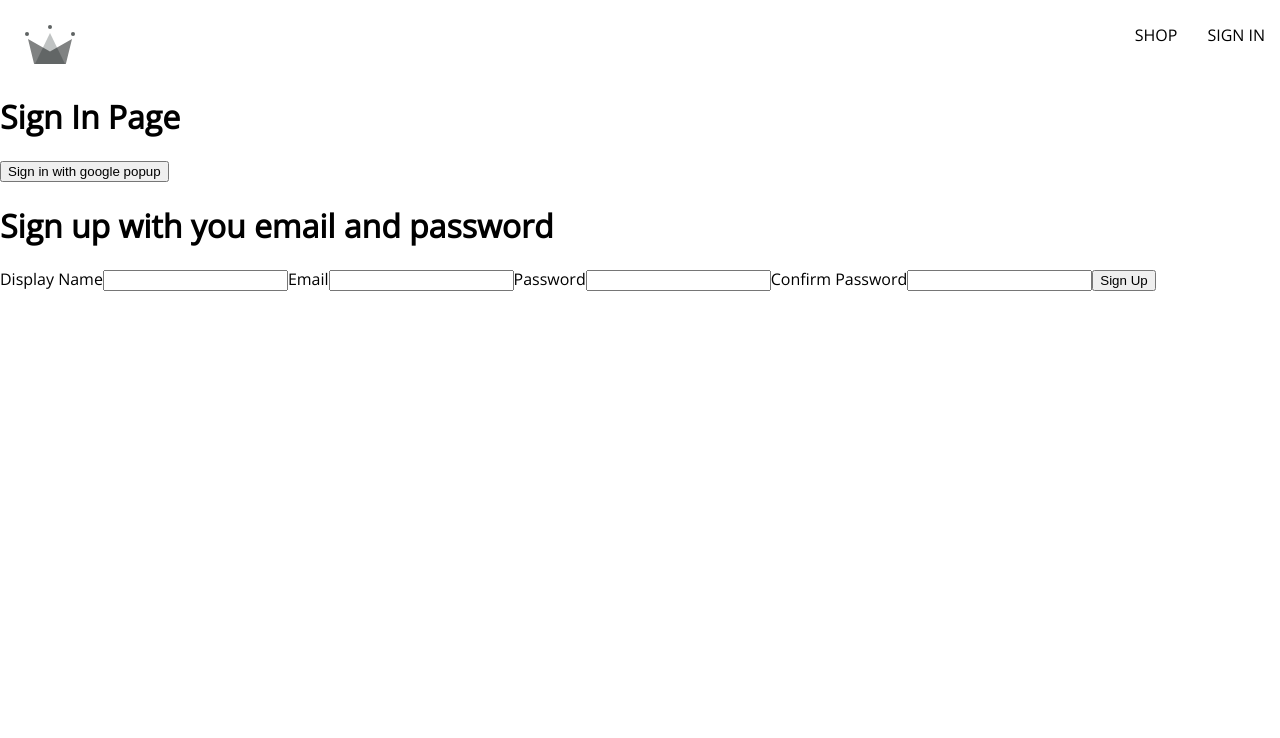
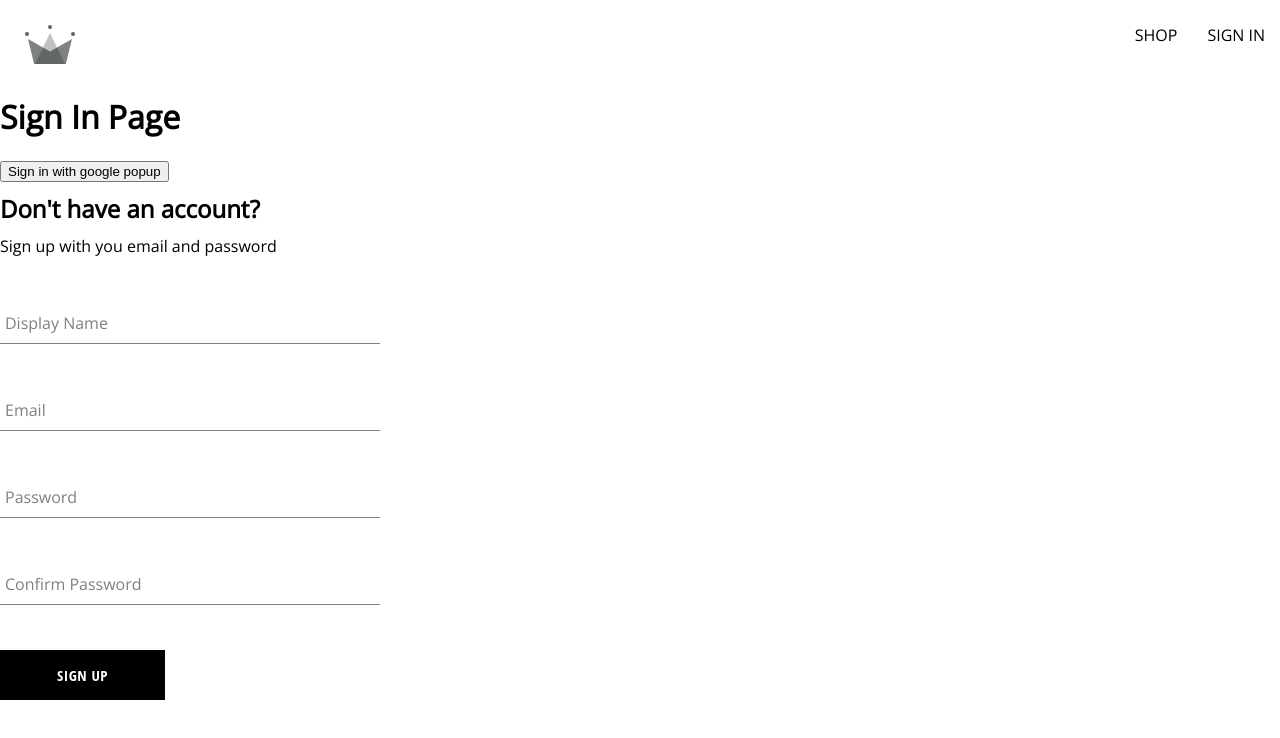
Before and after one commit to dmartin5150/crown, a React (Create React App) app: page /sign-in in a window 1280 px wide. Shown: the top 738 px of the page. Built offline with nearby package versions, Linux system fonts and the light colour scheme.

Commit message:
finished sign-up component

```diff
--- /dev/null
+++ b/src/components/button/button.jsx
@@ -0,0 +1,18 @@
+import './button.styles.scss';
+
+const BUTTON_TYPES_CLASSES = {
+  google: "google-sign-in",
+  inverted: "inverted",
+};
+
+const Button = ({ children, buttonType, ...otherProps }) => {
+  return (
+    <button
+      className={`button-container ${BUTTON_TYPES_CLASSES[buttonType]}`}
+      {...otherProps}
+    >
+      {children}
+    </button>
+  );
+};
+export default Button;
--- /dev/null
+++ b/src/components/button/button.styles.scss
@@ -0,0 +1,46 @@
+.button-container {
+    min-width: 165px;
+    width: auto;
+    height: 50px;
+    letter-spacing: 0.5px;
+    line-height: 50px;
+    padding: 0 35px 0 35px;
+    font-size: 15px;
+    background-color: black;
+    color: white;
+    text-transform: uppercase;
+    font-family: 'Open Sans Condensed';
+    font-weight: bolder;
+    border: none;
+    cursor: pointer;
+    display: flex;
+    justify-content: center;
+
+    &:hover {
+      background-color: white;
+      color: black;
+      border: 1px solid black;
+    }
+
+    &.google-sign-in {
+      background-color: #4285f4;
+      color: white;
+
+      &:hover {
+        background-color: #357ae8;
+        border: none;
+      }
+    }
+
+    &.inverted {
+      background-color: white;
+      color: black;
+      border: 1px solid black;
+
+      &:hover {
+        background-color: black;
+        color: white;
+        border: none;
+      }
+    }
+  }
--- /dev/null
+++ b/src/components/form-input/form-input.jsx
@@ -0,0 +1,19 @@
+import "./form-input.styles.scss";
+
+const FormInput = ({ label, ...otherProps }) => {
+  return (
+    <div className="group">
+      <input className="form-input" {...otherProps} />
+      {label && (
+        <label
+          className={`${
+            otherProps.value.length ? "shrink" : ""
+          } form-input-label`}
+        >
+          {label}
+        </label>
+      )}
+    </div>
+  );
+};
+export default FormInput;
--- /dev/null
+++ b/src/components/form-input/form-input.styles.scss
@@ -0,0 +1,54 @@
+$sub-color: grey;
+$main-color: black;
+
+@mixin shrinkLabel {
+  top: -14px;
+  font-size: 12px;
+  color: $main-color;
+}
+
+.group {
+  position: relative;
+  margin: 45px 0;
+
+  .form-input {
+    background: none;
+    background-color: white;
+    color: $sub-color;
+    font-size: 18px;
+    padding: 10px 10px 10px 5px;
+    display: block;
+    width: 100%;
+    border: none;
+    border-radius: 0;
+    border-bottom: 1px solid $sub-color;
+    margin: 25px 0;
+
+    &:focus {
+      outline: none;
+    }
+
+    &:focus ~ .form-input-label {
+      @include shrinkLabel();
+    }
+  }
+
+  input[type='password'] {
+    letter-spacing: 0.3em;
+  }
+
+  .form-input-label {
+    color: $sub-color;
+    font-size: 16px;
+    font-weight: normal;
+    position: absolute;
+    pointer-events: none;
+    left: 5px;
+    top: 10px;
+    transition: 300ms ease all;
+
+    &.shrink {
+      @include shrinkLabel();
+    }
+  }
+}
--- a/src/components/sign-up-form/sign-up-form.jsx
+++ b/src/components/sign-up-form/sign-up-form.jsx
@@ -1,8 +1,13 @@
+import FormInput from "../form-input/form-input";
 import { useState } from "react";
 import {
   createAuthUserWithEmailAndPassword,
   createUserDocumentFromAuth,
 } from "../../utils/firebase/firebase.utils";
+
+import Button from "../button/button";
+
+import './sign-up-form.styles.scss';
 
 const defaultFormFields = {
   displayName: "",
@@ -19,7 +24,7 @@
 
   const resetFormFields = () => {
     setFormFields(defaultFormFields);
-  }
+  };
 
   const handleSubmit = async (event) => {
     event.preventDefault();
@@ -45,7 +50,6 @@
         console.log("User creation encountered an error", error);
       }
     }
-
   };
 
   const handleChange = (event) => {
@@ -54,42 +58,43 @@
   };
 
   return (
-    <div>
-      <h1>Sign up with you email and password</h1>
+    <div className="sign-up-container">
+      <h2>Don't have an account?</h2>
+      <span>Sign up with you email and password</span>
       <form onSubmit={handleSubmit}>
-        <label htmlFor="">Display Name</label>
-        <input
+        <FormInput
+          label="Display Name"
           type="text"
           required
           onChange={handleChange}
           name="displayName"
           value={displayName}
         />
-        <label htmlFor="">Email</label>
-        <input
+        <FormInput
+          label="Email"
           type="email"
           required
           onChange={handleChange}
           name="email"
           value={email}
         />
-        <label htmlFor="">Password</label>
-        <input
+        <FormInput
+          label="Password"
           type="password"
           required
           onChange={handleChange}
           name="password"
           value={password}
         />
-        <label htmlFor="">Confirm Password</label>
-        <input
+        <FormInput
+          label="Confirm Password"
           type="password"
           required
           onChange={handleChange}
           name="confirmPassword"
           value={confirmPassword}
         />
-        <button type="submit">Sign Up</button>
+        <Button type="submit">Sign Up</Button>
       </form>
     </div>
   );
--- /dev/null
+++ b/src/components/sign-up-form/sign-up-form.styles.scss
@@ -0,0 +1,10 @@
+.sign-up-container {
+    display: flex;
+    flex-direction: column;
+    width:380px;
+
+    h2 {
+        margin: 10px 0;
+    }
+
+}
```
